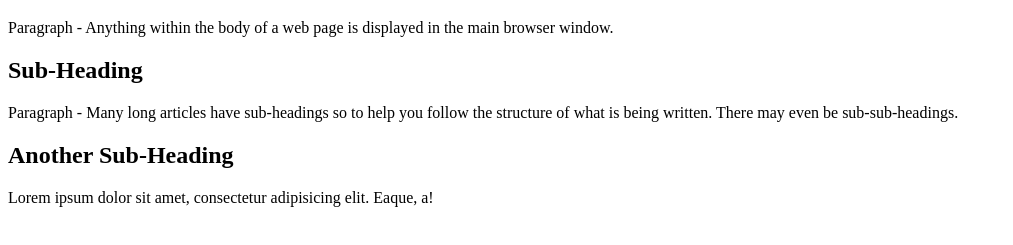
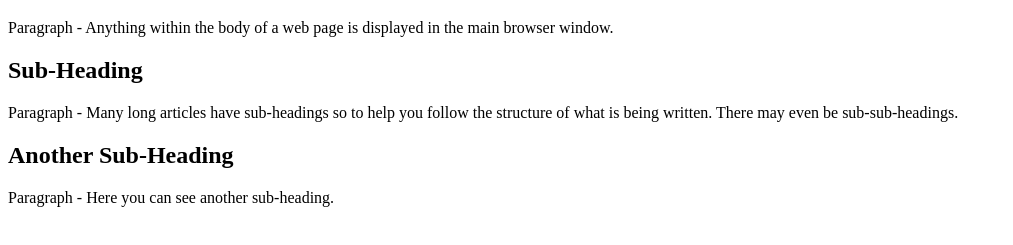
Before and after one commit to iamsajidhanif/HTML-Project-01, a plain HTML site: page assignment1.html in a window 1280 px wide. Shown: the part 61-306 px from the top of the page, without its empty margins (0-1013 px from the left). Drawn offline with Linux system fonts and the light colour scheme.

Commit message:
para3 updated

```diff
--- a/assignment1.html
+++ b/assignment1.html
@@ -12,6 +12,6 @@
     <h2>Sub-Heading</h2>
     <p>Paragraph - Many long articles have sub-headings so to help you follow the structure of what is being written. There may even be sub-sub-headings.</p>
     <h2>Another Sub-Heading</h2>
-    <p>Lorem ipsum dolor sit amet, consectetur adipisicing elit. Eaque, a!</p>
+    <p>Paragraph - Here you can see another sub-heading.</p>
 </body>
 </html>
```
